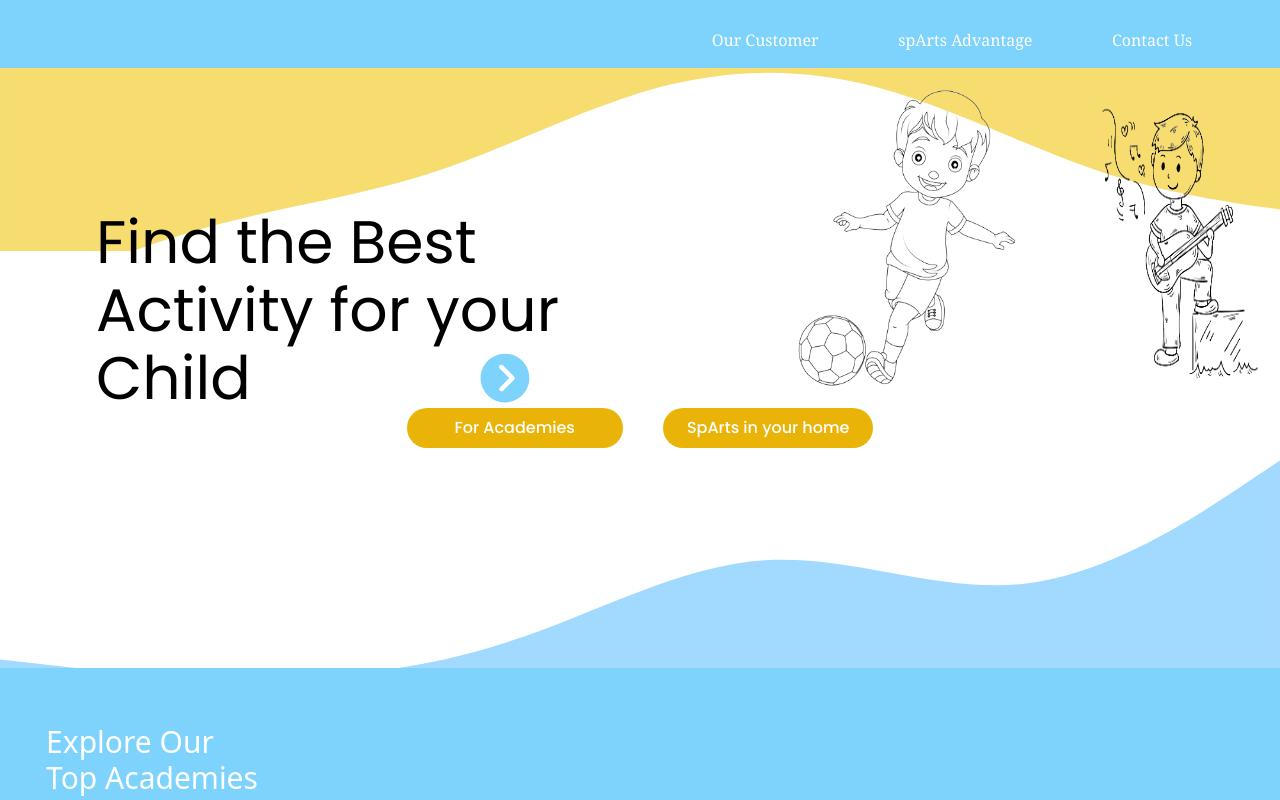
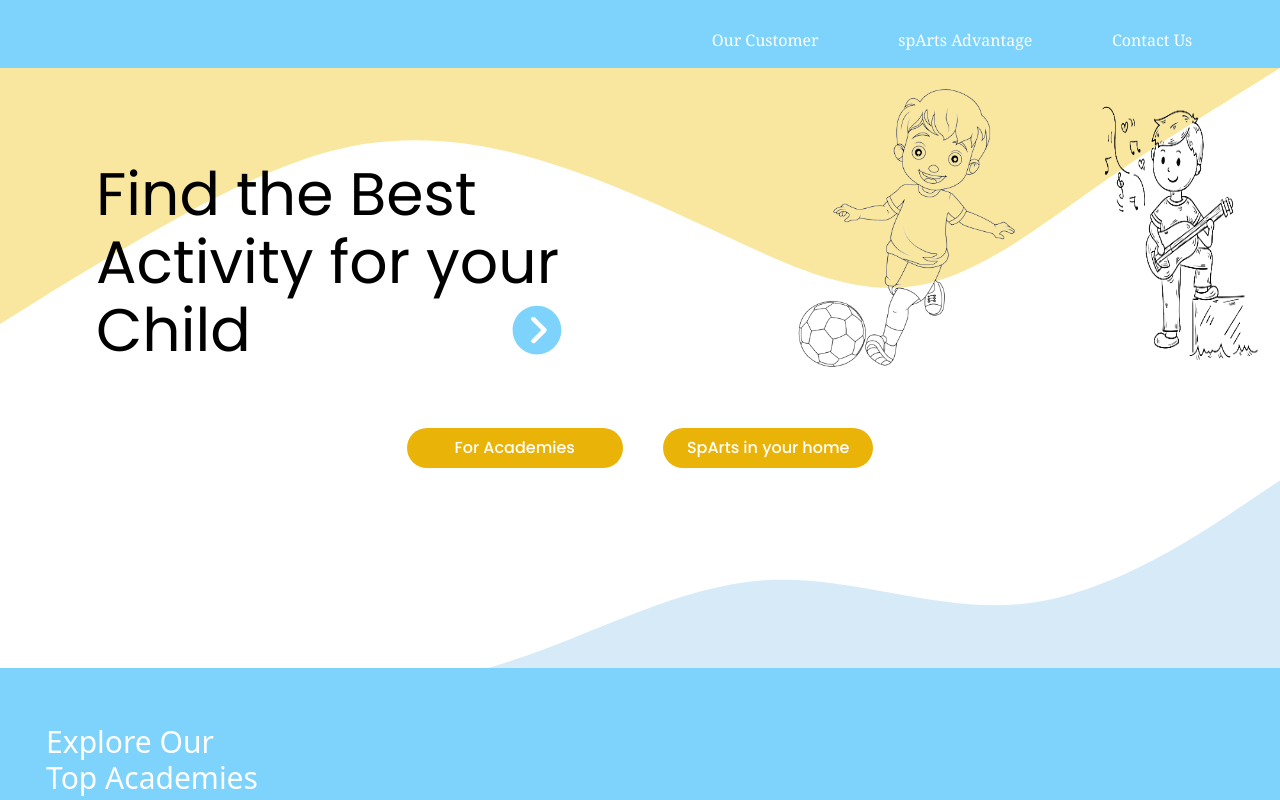
Before and after one commit to khelsai01/sparts_tech, a React (Create React App) app: page / in a window 1280 px wide. Shown: the top 800 px of the page. Built offline with nearby package versions, Linux system fonts and the light colour scheme.

Commit message:
correctin in responsive

```diff
--- a/src/components/Header.jsx
+++ b/src/components/Header.jsx
@@ -4,19 +4,19 @@ import { IoIosArrowDroprightCircle } from "react-icons/io";
 const Header = () => {
   return (
     <div
-      className="h-[600px] flex flex-col pb-12"
+      className="h-[600px] flex flex-col"
     >
-      <div className="w-full absolute">
-      <svg xmlns="http://www.w3.org/2000/svg" viewBox="0 0 1400 200"><path fill="#F7DC6F" fill-opacity="1" d="M0,256L40,240C80,224,160,192,240,170.7C320,149,400,139,480,112C560,85,640,43,720,21.3C800,0,880,0,960,21.3C1040,43,1120,85,1200,112C1280,139,1360,149,1400,154.7L1440,160L1440,0L1400,0C1360,0,1280,0,1200,0C1120,0,1040,0,960,0C880,0,800,0,720,0C640,0,560,0,480,0C400,0,320,0,240,0C160,0,80,0,40,0L0,0Z"></path></svg>
+      <div className="w-full absolute ">
+      <svg xmlns="http://www.w3.org/2000/svg" viewBox="0 0 1440 320"><path fill="#F9E79F" fill-opacity="1" d="M0,288L34.3,266.7C68.6,245,137,203,206,165.3C274.3,128,343,96,411,85.3C480,75,549,85,617,106.7C685.7,128,754,160,823,192C891.4,224,960,256,1029,245.3C1097.1,235,1166,181,1234,133.3C1302.9,85,1371,43,1406,21.3L1440,0L1440,0L1405.7,0C1371.4,0,1303,0,1234,0C1165.7,0,1097,0,1029,0C960,0,891,0,823,0C754.3,0,686,0,617,0C548.6,0,480,0,411,0C342.9,0,274,0,206,0C137.1,0,69,0,34,0L0,0Z"></path></svg>
       </div>
 
       <div className="lg:flex  md:flex-row justify-between h-[100%] md:h-[80%] z-0">
         <div className="w-[70%] mx-24">
-          <h1 className="flex text-6xl text-start flex-col gap-2 mt-36">
+          <h1 className="flex text-6xl text-start flex-col gap-2 mt-24 md:mt-44 lg:mt-20 xl:mt-24">
             Find the Best<span>Activity for your</span>
             <span className="flex items-center">
               Child
-              <IoIosArrowDroprightCircle className="text-sky-300 sm:ml-4 md:ml-44 lg:ml-56" />
+              <IoIosArrowDroprightCircle className="text-sky-300 sm:ml-4 md:ml-44  lg:ml-44 xl:ml-64" />
             </span>
           </h1>
         </div>
@@ -26,16 +26,16 @@ const Header = () => {
           <img src="./guitar.png" alt="spArts" className="w-[40%]" />
         </div>
       </div>
-      <div className="flex flex-col  lg:flex-row justify-center items-center gap-10 lg:gap-10 sm:gap-2 mx-auto w-full sm:w-1/2 lg:w-auto">
-        <button className="bg-yellow-500 p-2 px-12 rounded-3xl text-white font-medium w-full sm:w-1/2 lg:w-auto">
+      <div className="sm:w-1/2 md:w-[60%] flex flex-col md:flex-row lg:flex-row justify-center items-center gap-10 lg:gap-10 sm:gap-2 mx-auto md:mt-10 z-0">
+        <button className="bg-yellow-500 p-2 px-12 rounded-3xl text-white font-medium w-full md:w-full sm:w-1/2 lg:w-auto">
           For Academies
         </button>
-        <button className="bg-yellow-500 p-2 px-6 rounded-3xl text-white font-medium w-full sm:w-1/2 lg:w-auto">
+        <button className="bg-yellow-500 p-2 px-6 rounded-3xl text-white font-medium w-full md:w-full sm:w-1/2 lg:w-auto">
           SpArts in your home
         </button>
       </div>
-      <div className="w-full ">
-      <svg xmlns="http://www.w3.org/2000/svg" viewBox="0 50 1440 400"><path fill="#a2d9ff" fill-opacity="1" d="M0,288L48,293.3C96,299,192,309,288,309.3C384,309,480,299,576,266.7C672,235,768,181,864,176C960,171,1056,213,1152,202.7C1248,192,1344,128,1392,96L1440,64L1440,320L1392,320C1344,320,1248,320,1152,320C1056,320,960,320,864,320C768,320,672,320,576,320C480,320,384,320,288,320C192,320,96,320,48,320L0,320Z"></path></svg>
+      <div className="w-full">
+      <svg xmlns="http://www.w3.org/2000/svg" viewBox="0 50 1440 400"><path fill="#D6EAF8" fill-opacity="1" d="M0,288L48,293.3C96,299,192,309,288,309.3C384,309,480,299,576,266.7C672,235,768,181,864,176C960,171,1056,213,1152,202.7C1248,192,1344,128,1392,96L1440,64L1440,320L1392,320C1344,320,1248,320,1152,320C1056,320,960,320,864,320C768,320,672,320,576,320C480,320,384,320,288,320C192,320,96,320,48,320L0,320Z"></path></svg>
       </div>
     </div>
   );
```
